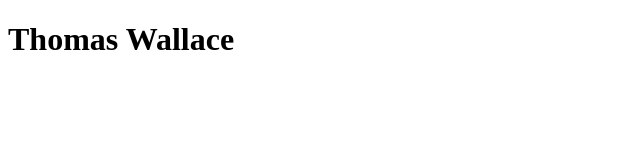
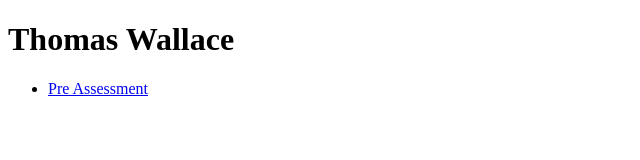
Before and after one commit to ThomasWallace/IFSC-3342, a plain HTML site: page index.html in a window 1280 px wide. Shown: the whole page, without its empty margins (0-640 px from the left). Drawn offline with Linux system fonts and the light colour scheme.

Commit message:
Updated Homepage

```diff
--- a/index.html
+++ b/index.html
@@ -9,5 +9,12 @@
 
 <body>
   <h1>Thomas Wallace</h1>
+  <nav>
+    <ul>
+      <li>
+        <a href="pre-assessment/index.html">Pre Assessment</a>
+      </li>
+    </ul>
+  </nav>
 </body>
 </html>
```
